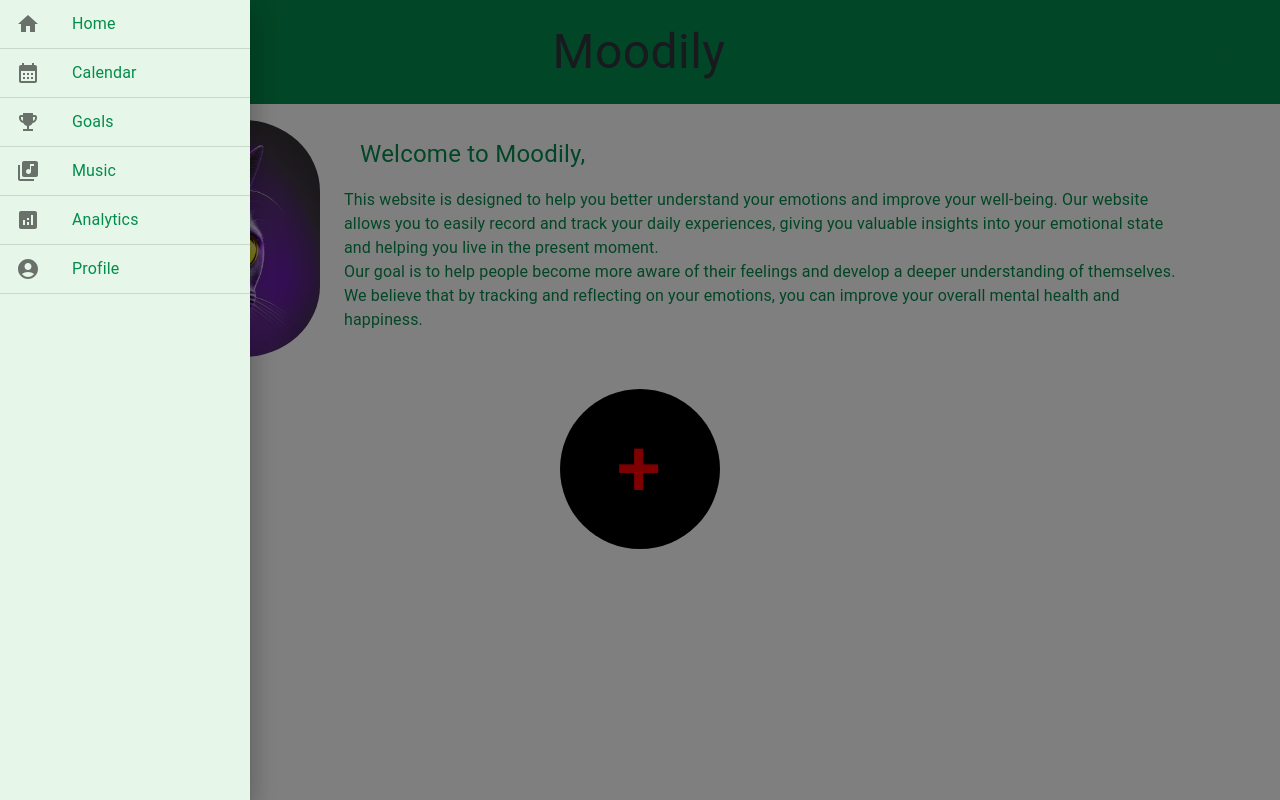
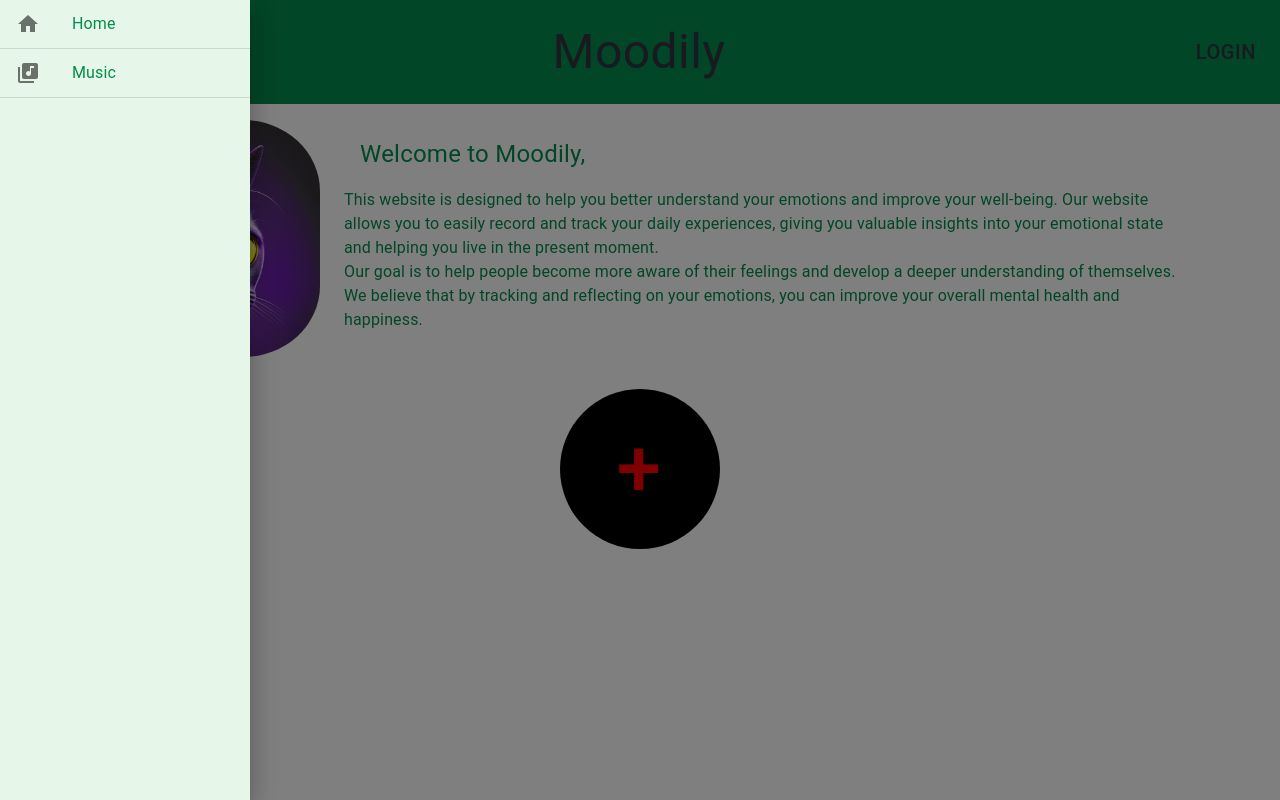
Before and after one commit to csakafeda/Moodily, a React (Vite) app in the folder frontend/: page / in a window 1280 px wide. Both pictures are taken after a click on the button "MENU". Built offline with nearby package versions, Linux system fonts and the light colour scheme.

Commit message:
add if user not logged in, less menu items

```diff
--- a/frontend/src/Components/NavBar.jsx
+++ b/frontend/src/Components/NavBar.jsx
@@ -11,7 +11,7 @@ import {
     Toolbar,
     Typography,
 } from "@mui/material";
-import {isUserSignedIn, signUserOut} from "../Tools/userTools.js";
+import {getUsername, isUserSignedIn, signUserOut} from "../Tools/userTools.js";
 import {Fragment, useState} from "react";
 import HomeIcon from '@mui/icons-material/Home';
 import AnalyticsIcon from '@mui/icons-material/Analytics';
@@ -20,13 +20,18 @@ import CalendarMonthIcon from '@mui/icons-material/CalendarMonth';
 import EmojiEventsIcon from '@mui/icons-material/EmojiEvents';
 import LibraryMusicIcon from '@mui/icons-material/LibraryMusic';
 
-const menuItems = {
+const menuItemLoggedIn = {
     'Home': <HomeIcon/>,
     'Calendar': <CalendarMonthIcon/>,
     'Goals': <EmojiEventsIcon/>,
     'Music': <LibraryMusicIcon/>,
     'Analytics': <AnalyticsIcon/>,
     'Profile': <AccountCircleIcon/>
+};
+
+const menuItemNotLoggedIn = {
+    'Home': <HomeIcon/>,
+    'Music': <LibraryMusicIcon/>
 };
 
 const anchor = "left"; // modify if menu else
@@ -47,7 +52,11 @@ export default function NavBar() {
                 onClick={toggleDrawer(false)}
                 onKeyDown={toggleDrawer(false)}
             >
-                {Object.entries(menuItems).map(([text, icon]) => (
+                {
+                    Object.entries(getUsername() !== null
+                        ? menuItemLoggedIn
+                        : menuItemNotLoggedIn)
+                        .map(([text, icon]) => (
                             <Fragment key={text}>
                                 <ListItem disablePadding onClick={() => {
                                     if (text === "Home") {
@@ -74,13 +83,15 @@ export default function NavBar() {
     return (
         <>
             <Toolbar
-                style={{display: 'flex',
+                style={{
+                    display: 'flex',
                     justifyContent: 'space-between',
                     padding: "2vh",
                     alignItems: "stretch",
-                    backgroundColor: "#038c4c"}}>
+                    backgroundColor: "#038c4c"
+                }}>
                 <Fragment key={anchor}>
-                    <Button onClick={toggleDrawer(true)} sx={{  fontSize: "20px"}}>MENU</Button>
+                    <Button onClick={toggleDrawer(true)} sx={{fontSize: "20px"}}>MENU</Button>
                     <SwipeableDrawer
                         anchor={anchor}
                         open={state}
@@ -113,7 +124,7 @@ export default function NavBar() {
                     </Button>
                 ) : (
                     <Button
-                        color="secondary"
+                        color="primary"
                         sx={{
                             cursor: "pointer",
                             fontSize: "20px"
```
Lines whose indentation alone changed are shown as unchanged.
